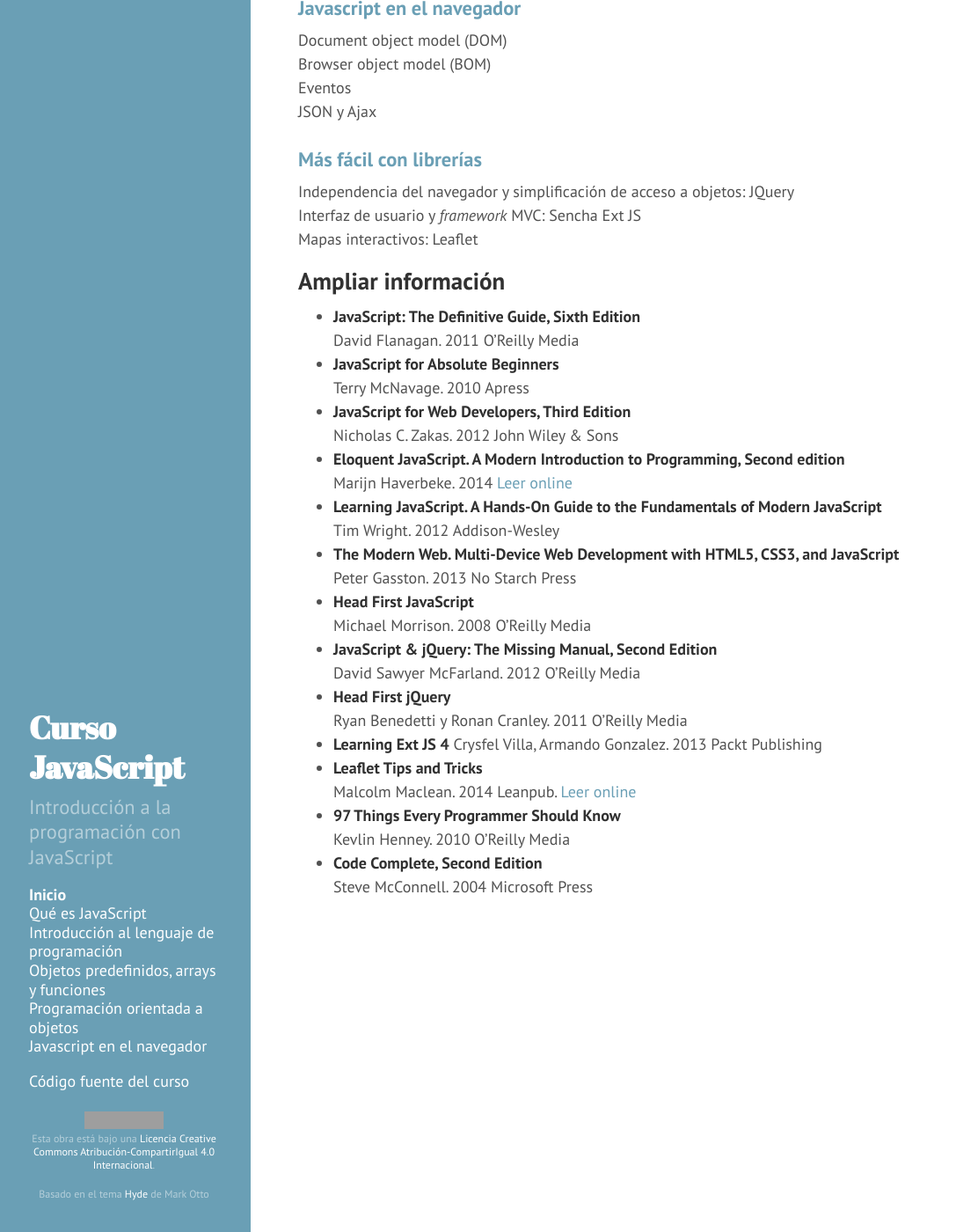
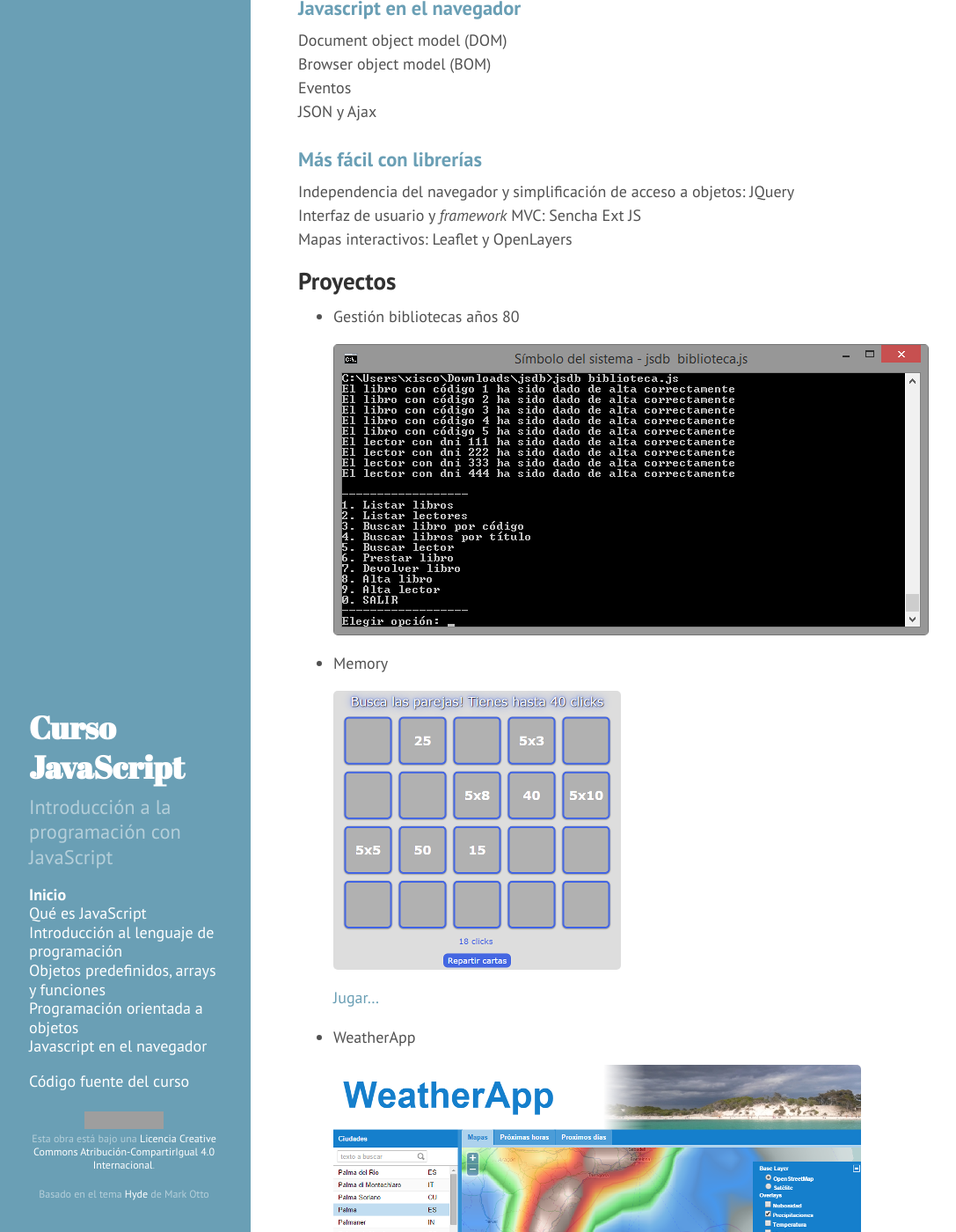
Before and after one commit to xguaita/curso-javascript, a Jekyll site: the page built from index.md, in a window 1280 px wide and 1400 px high, scrolled down 2113 px. Shown: the whole window at 88% size, without its empty margins (3-1090 px from the left). Built offline with Jekyll 4.4.1, drawn with Linux system fonts in a browser that asks for light colours; Markdown is read by kramdown in place of the engine named in the settings; grey boxes are pictures that could not be loaded.

Commit message:
Añadir contenido

```diff
--- a/index.md
+++ b/index.md
@@ -71,7 +71,26 @@
 ### [Más fácil con librerías](./modulo5/)
 Independencia del navegador y simplificación de acceso a objetos: JQuery
 Interfaz de usuario y _framework_ MVC: Sencha Ext JS
-Mapas interactivos: Leaflet
+Mapas interactivos: Leaflet y OpenLayers
+
+
+## Proyectos
++ Gestión bibliotecas años 80
+
+  ![](./images/biblioteca.png)
+
++ Memory
+
+  ![](./images/memory.png)
+
+  <a href="http://rawgit.com/xguaita/curso-javascript/master/JQuery/memory/index.html" target="_blank">Jugar...</a>
+
++ WeatherApp
+
+  ![](./images/weatherapp.png)
+
+  <a href="http://rawgit.com/xguaita/curso-javascript/master/JQuery/memory/index.html" target="_blank">Abrir...</a>
+
 
 ## Ampliar información
 + **JavaScript: The Definitive Guide, Sixth Edition**
```
Also changed, not shown: modulo0/index.md (+1 -1 lines), modulo2/index.md (+1 -0 lines), images/biblioteca.png (added), images/memory.png (added), images/weatherapp.png (added).
